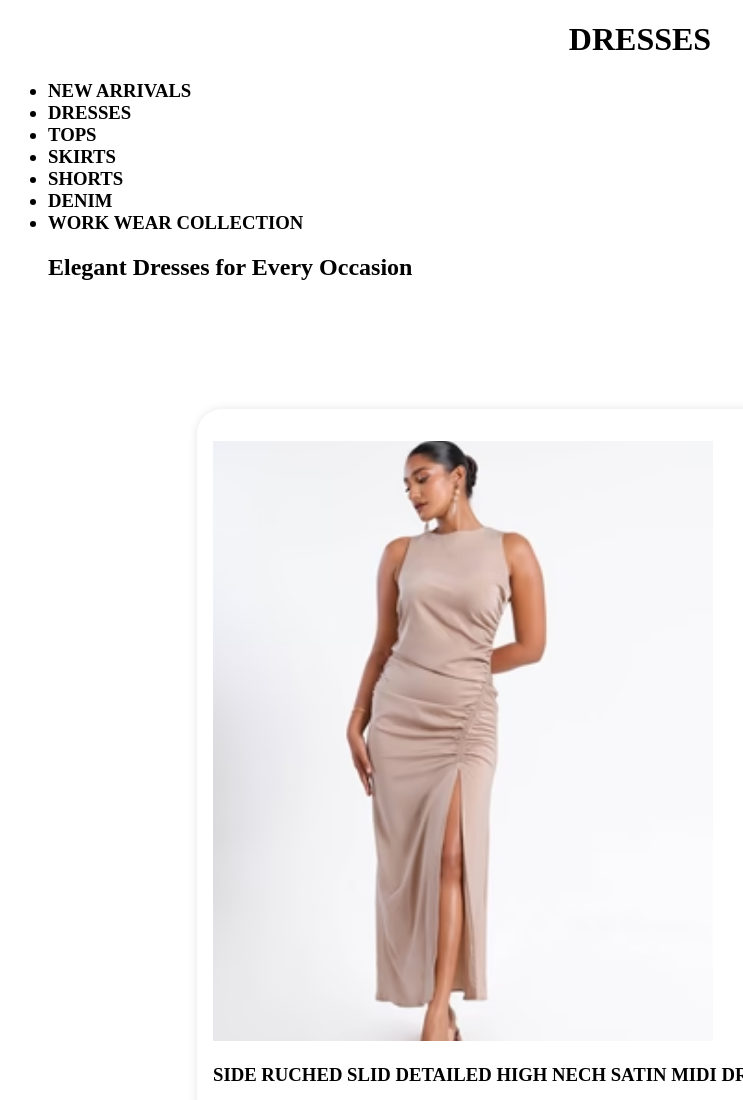
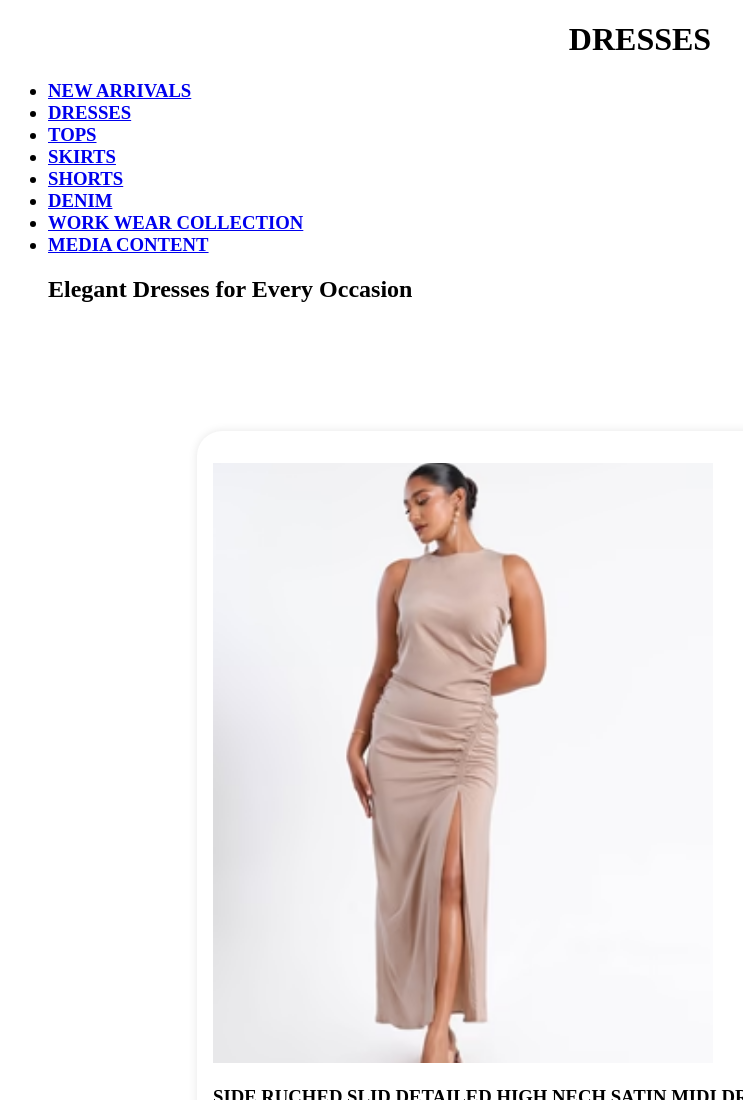
Before and after one commit to MaleeshaMAdhushanka/Zeej-Clothing, a plain HTML site: page pages/dresses.html in a window 1280 px wide. Shown: the top 1100 px of the page, without its empty margins (0-743 px from the left). Drawn offline with Linux system fonts and the light colour scheme.

Commit message:
navigation

```diff
--- a/pages/dresses.html
+++ b/pages/dresses.html
@@ -47,17 +47,20 @@
     </center>
 
     <nav>
-
         <ul>
             <h3>
-                <li><a href="new_arrivals.html"></a>NEW ARRIVALS</li>
-                <li>DRESSES</li>
-                <li>TOPS</li>
-                <li>SKIRTS</li>
-                <li>SHORTS</li>
-                <li>DENIM</li>
-                <li>WORK WEAR COLLECTION</li>
+                <li><a href="new_arrivals.html">NEW ARRIVALS</a></li>
+                <li><a href="dresses.html">DRESSES</a></li>
+                <li><a href="tops.html">TOPS</a></li>
+                <li><a href="skirts.html">SKIRTS</a></li>
+                <li><a href="shorts.html">SHORTS</a></li>
+                <li><a href="denim.html">DENIM</a></li>
+                <li><a href="work_wear.html">WORK WEAR COLLECTION</a></li>
+                <li><a href="Clothing-media.html">MEDIA CONTENT</a></li>
             </h3>
+
+
+
         </ul>
     </nav>
 
```
